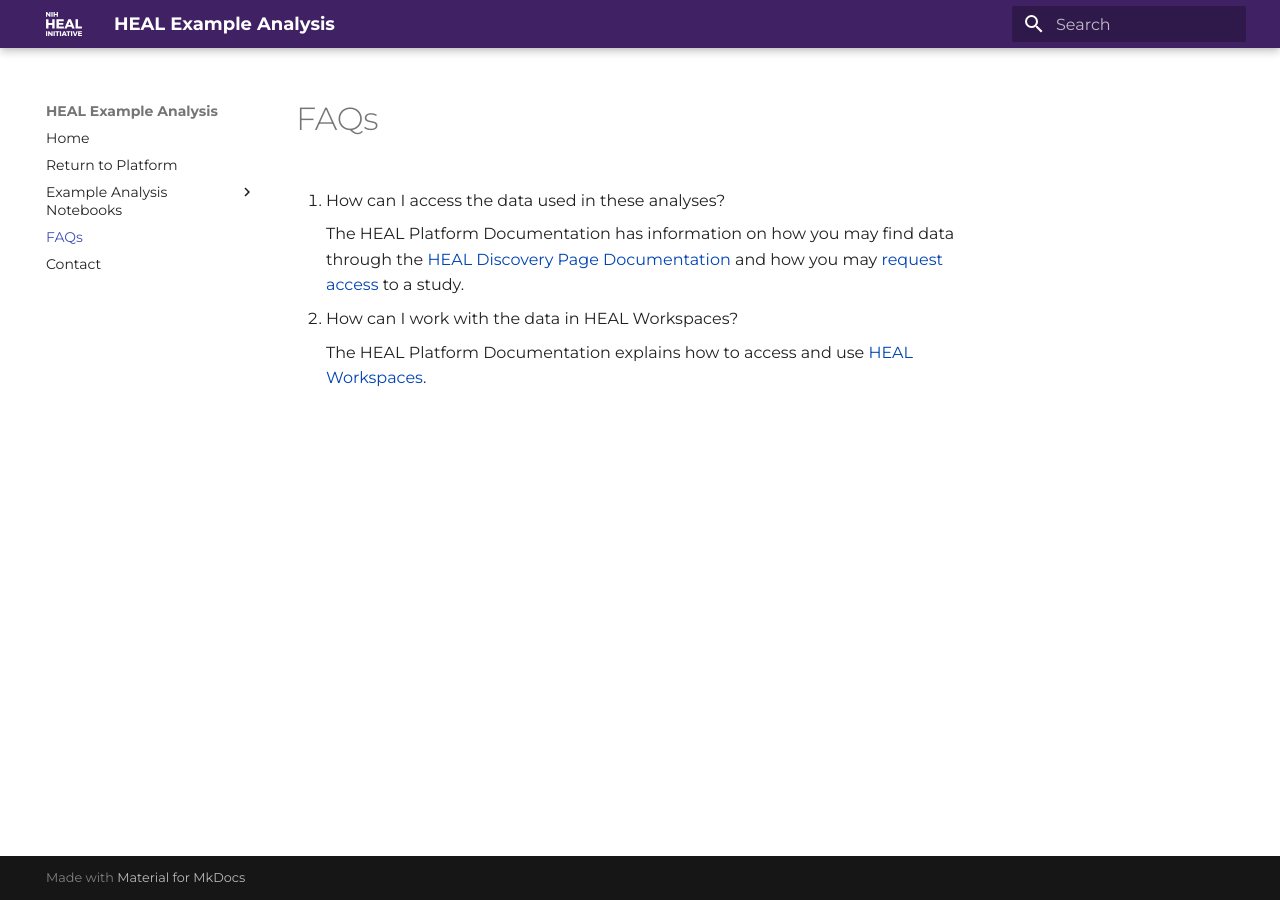
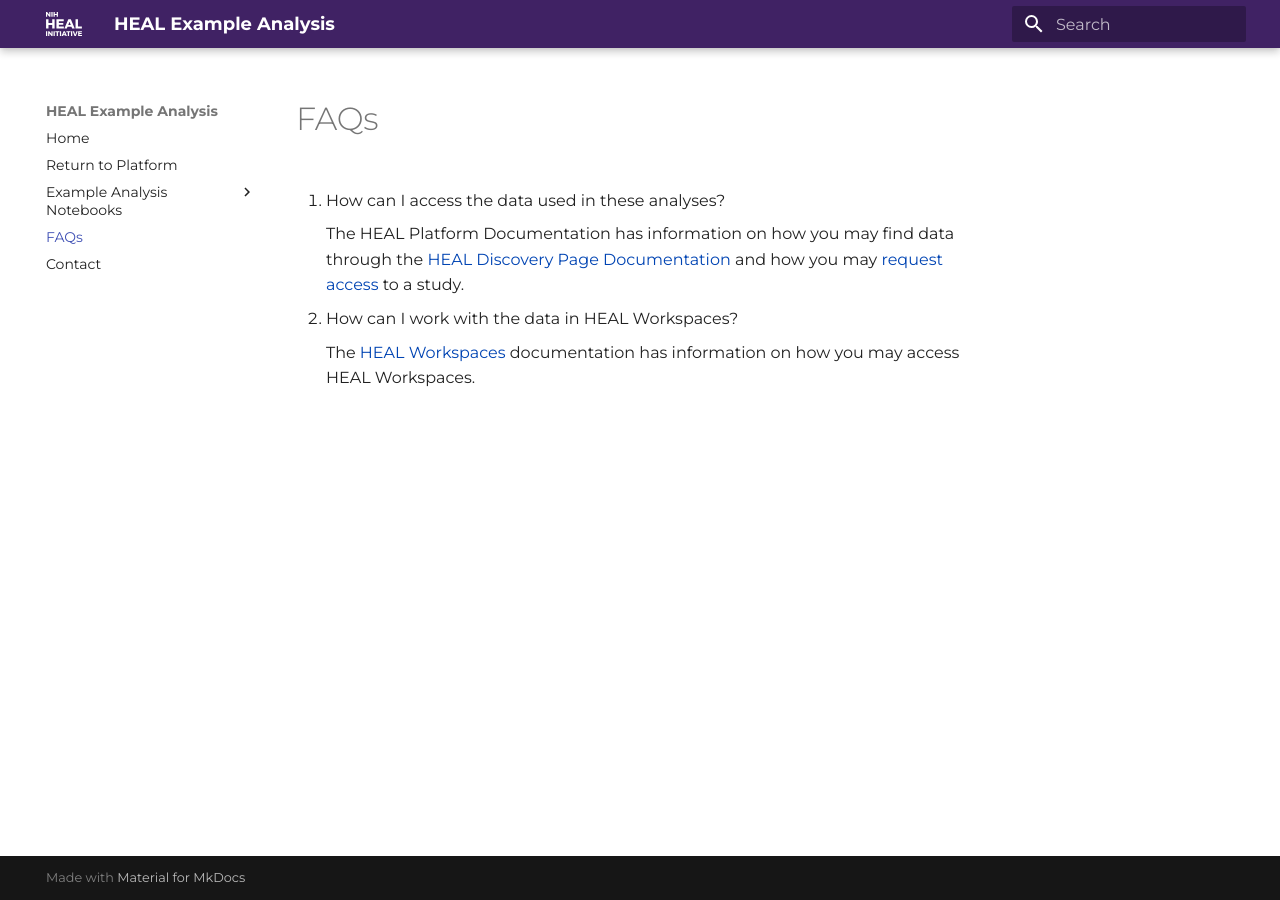
Before and after one commit to uc-cdis/heal-example-analyses, an MkDocs documentation site: the page built from docs/faq.md, in a window 1280 px wide. Built offline with MkDocs 1.6.1 and Material for MkDocs 9.7.7, drawn with Linux system fonts in a browser that asks for light colours.

Commit message:
update FAQ page

```diff
--- a/docs/faq.md
+++ b/docs/faq.md
@@ -13,4 +13,4 @@
 
 2. How can I work with the data in HEAL Workspaces?
 
-    The HEAL Platform Documentation explains how to access and use [HEAL Workspaces](https://heal.github.io/platform-documentation/platform_workspaces/).
+    The [HEAL Workspaces](https://heal.github.io/platform-documentation/platform_workspaces/) documentation has information on how you may access HEAL Workspaces.
```
